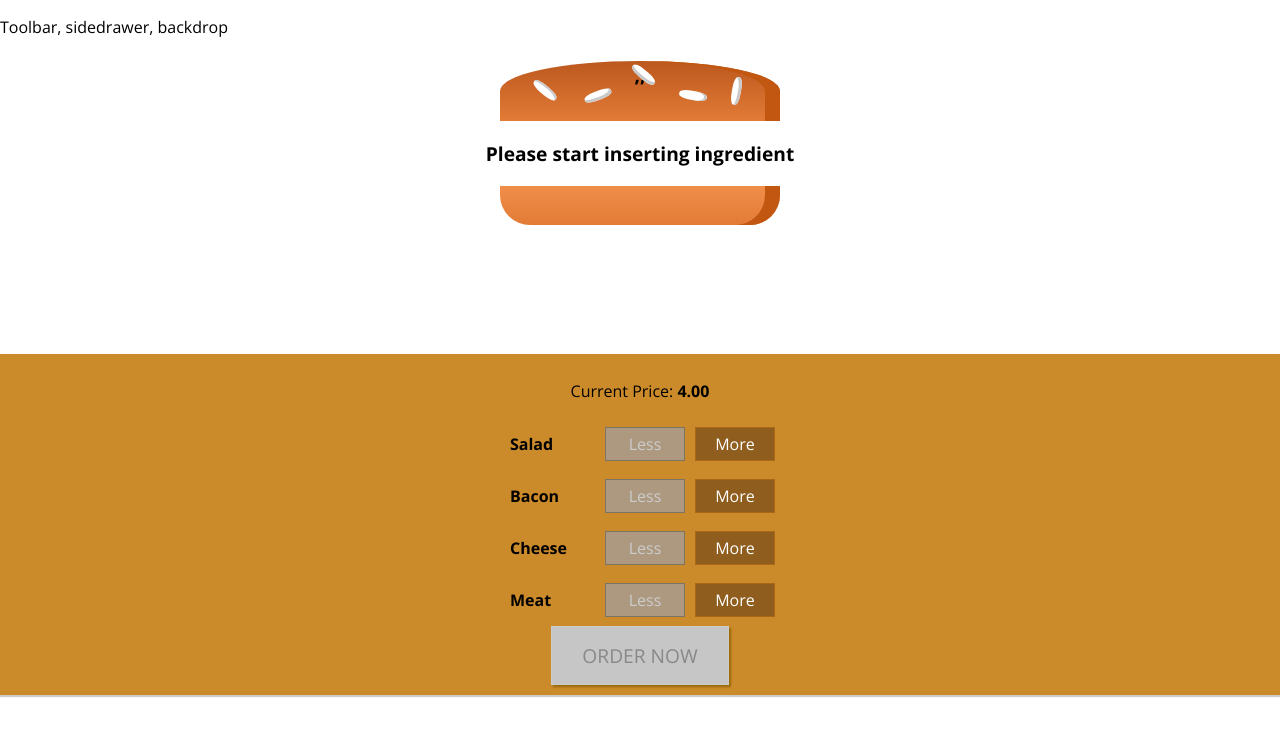
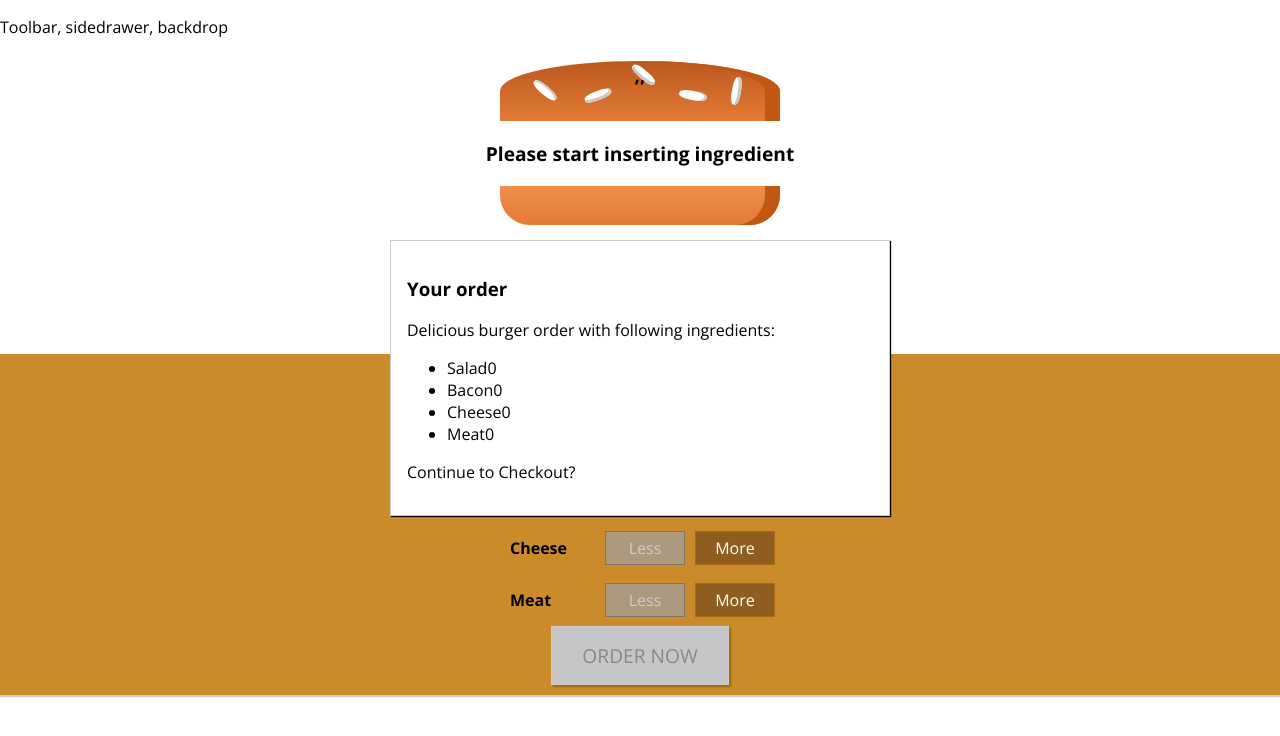
Before and after one commit to avishekprasadbarnwal/CustomBurgerBuilder, a React (Create React App) app: page / in a window 1280 px wide. Shown: the top 736 px of the page. Built offline with nearby package versions, Linux system fonts and the light colour scheme.

Commit message:
order burger

```diff
--- a/src/components/Burger/BurgerIngredients/BurgerIngredient.js
+++ b/src/components/Burger/BurgerIngredients/BurgerIngredient.js
@@ -1,6 +1,6 @@
 // Contains the ui for Burger Ingredients
 import React, {Component} from 'react';
-import PropTypes from 'prop-types';
+// import PropTypes from 'prop-types';
 import classes from './BurgerIngredient.module.css';
 
 class BurgerIngredient extends Component {
--- /dev/null
+++ b/src/components/Burger/OrderSummary/OderSummary.js
@@ -0,0 +1,28 @@
+import React from 'react';
+import Auxiliary from '../../../hoc/Auxiliary';
+
+const OderSummary = (props) => {
+
+    const ingredientSummary = Object.keys(props.ingredients)
+        .map(igkey => {
+            return (
+                <li key={igkey}>
+                    <span style={{textTransform: 'capitalize'}}>{igkey}</span>
+                    {props.ingredients[igkey]}
+                </li>
+            );
+        });
+
+    return (
+        <Auxiliary>
+            <h3>Your order</h3>
+            <p>Delicious burger order with following ingredients:</p>
+            <ul>
+                {ingredientSummary}
+            </ul>
+            <p>Continue to Checkout?</p>
+        </Auxiliary>
+    )
+}
+
+export default OderSummary
--- a/src/components/UI/Modal/Modal.js
+++ b/src/components/UI/Modal/Modal.js
@@ -0,0 +1,12 @@
+import React from 'react';
+import classes from './Modal.module.css';
+
+function Modal(props) {
+    return (
+        <div className={classes.Modal}>
+            {props.children}
+        </div>
+    )
+};
+
+export default Modal;
--- /dev/null
+++ b/src/components/UI/Modal/Modal.module.css
@@ -0,0 +1,20 @@
+.Modal {
+    position: fixed;
+    z-index: 500;
+    background-color: white;
+    width: 70%;
+    border: 1px solid #ccc;
+    box-shadow: 1px 1px 1px black;
+    padding: 16px;
+    left: 15%;
+    top: 30%;
+    box-sizing: border-box;
+    transition: all 0.3s ease-out;
+}
+
+@media (min-width: 600px) {
+    .Modal {
+        width: 500px;
+        left: calc(50% - 250px);
+    }
+}
--- a/src/containers/BurgerBuilder/BurgerBuilder.js
+++ b/src/containers/BurgerBuilder/BurgerBuilder.js
@@ -2,6 +2,8 @@
 import BuildControls from '../../components/Burger/BuildControls/BuildControls';
 import Burger from '../../components/Burger/Burger';
 import Auxiliary from '../../hoc/Auxiliary';
+import Modal from '../../components/UI/Modal/Modal';
+import OderSummary from '../../components/Burger/OrderSummary/OderSummary';
 
 // Declaring the prices of each ingredients
 const INGREDIENT_PRICES = {
@@ -98,6 +100,10 @@
         return(
             <Auxiliary>
 
+                    <Modal>
+                        <OderSummary ingredients={this.state.ingredients}></OderSummary>
+                    </Modal>
+
                     <Burger ingredients={this.state.ingredients}></Burger>
 
                     <BuildControls
```
Also changed, not shown: src/components/UI/Backdrop/Backdrop.js (added).
